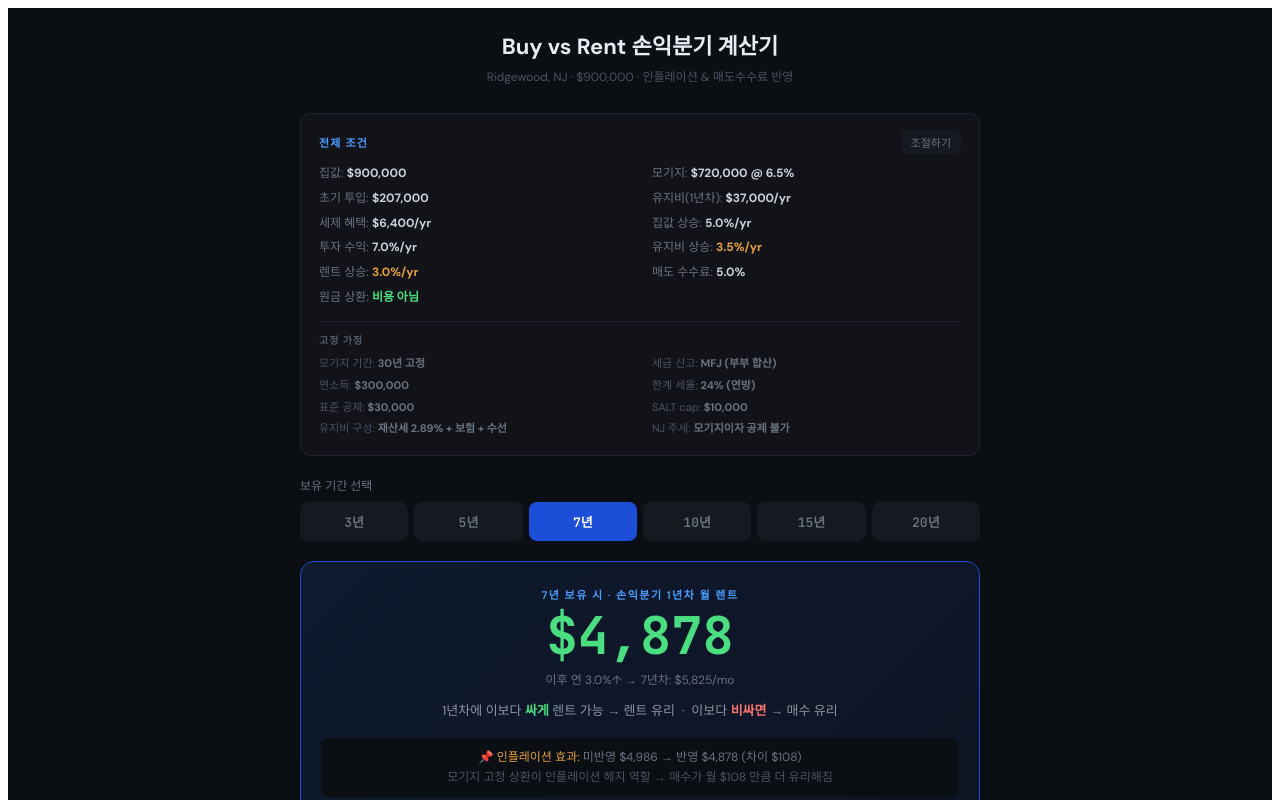
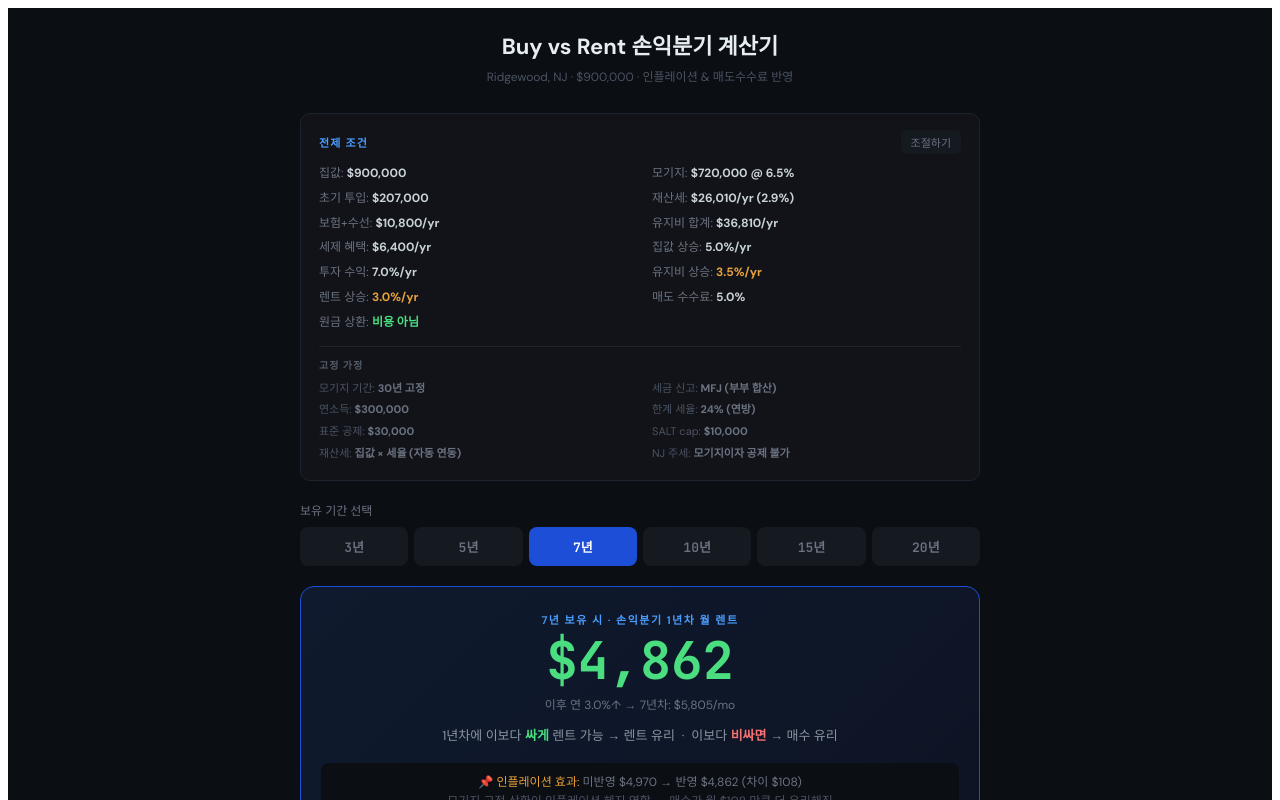
Before and after one commit to carlsagan21/buyvsrent, a React (Vite) app: page / in a window 1280 px wide. Shown: the top 800 px of the page. Built offline with nearby package versions, Linux system fonts and the light colour scheme.

Commit message:
feat: 유지비를 재산세율·보험·수선비로 분리 - 개별 슬라이더 제공, 재산세는 집값 연동

```diff
--- a/src/App.jsx
+++ b/src/App.jsx
@@ -5,8 +5,10 @@ const DEFAULTS = {
   downPct: 0.20,
   closingPct: 0.03,
   mortgageRate: 0.065,     // 2026.04 30yr fixed: 6.23%–6.51%
-  annualCostsY1: 37000,    // 재산세 $26K (2.89%) + 보험 $1.8K + 수선 $9K
-  taxBenefitY1: 6400,       // MFJ $300K: (항목공제 $56.8K − 표준공제 $30K) × 24%
+  propertyTaxRate: 0.0289, // Ridgewood NJ 2025 재산세율
+  insuranceY1: 1800,       // NJ 평균 주택 보험
+  maintenanceY1: 9000,     // 수선비 (~1% of home value)
+  taxBenefitY1: 6400,      // MFJ $300K: (항목공제 $56.8K − 표준공제 $30K) × 24%
   homeAppreciation: 0.05,  // Ridgewood NJ 10년 평균 ~5.0% (Zillow ZHVI)
   investReturn: 0.07,      // S&P 500 인플레 반영 실질수익률
   costGrowth: 0.035,
@@ -18,7 +20,8 @@ function derive(p) {
   const downPayment = p.homePrice * p.downPct;
   const closingCost = p.homePrice * p.closingPct;
   const mortgage = p.homePrice - downPayment;
-  return { ...p, downPayment, closingCost, mortgage };
+  const annualCostsY1 = p.homePrice * p.propertyTaxRate + p.insuranceY1 + p.maintenanceY1;
+  return { ...p, downPayment, closingCost, mortgage, annualCostsY1 };
 }
 
 function fmt(n) { return "$" + Math.round(n).toLocaleString("en-US"); }
@@ -89,7 +92,9 @@ const sliderDefs = [
   { key: "homePrice", label: "집값", min: 500000, max: 2000000, step: 10000, format: fmt },
   { key: "downPct", label: "다운페이먼트", min: 0.05, max: 0.40, step: 0.01, format: pct },
   { key: "mortgageRate", label: "모기지 금리", min: 0.03, max: 0.09, step: 0.001, format: pct },
-  { key: "annualCostsY1", label: "유지비 (1년차)", min: 10000, max: 60000, step: 1000, format: fmt },
+  { key: "propertyTaxRate", label: "재산세율", min: 0.01, max: 0.04, step: 0.001, format: pct },
+  { key: "insuranceY1", label: "주택 보험 (연)", min: 500, max: 5000, step: 100, format: fmt },
+  { key: "maintenanceY1", label: "수선비 (연)", min: 2000, max: 20000, step: 500, format: fmt },
   { key: "taxBenefitY1", label: "세제 혜택", min: 0, max: 20000, step: 500, format: fmt },
   { key: "homeAppreciation", label: "집값 상승률", min: 0.01, max: 0.08, step: 0.005, format: pct },
   { key: "investReturn", label: "투자 수익률", min: 0.04, max: 0.12, step: 0.005, format: pct },
@@ -207,7 +212,9 @@ export default function App() {
               <span>집값: <b style={{ color: "#c9d1d9" }}>{fmt(P.homePrice)}</b></span>
               <span>모기지: <b style={{ color: "#c9d1d9" }}>{fmt(P.mortgage)} @ {pct(P.mortgageRate)}</b></span>
               <span>초기 투입: <b style={{ color: "#c9d1d9" }}>{fmt(P.downPayment + P.closingCost)}</b></span>
-              <span>유지비(1년차): <b style={{ color: "#c9d1d9" }}>{fmt(P.annualCostsY1)}/yr</b></span>
+              <span>재산세: <b style={{ color: "#c9d1d9" }}>{fmt(P.homePrice * P.propertyTaxRate)}/yr ({pct(P.propertyTaxRate)})</b></span>
+              <span>보험+수선: <b style={{ color: "#c9d1d9" }}>{fmt(P.insuranceY1 + P.maintenanceY1)}/yr</b></span>
+              <span>유지비 합계: <b style={{ color: "#c9d1d9" }}>{fmt(P.annualCostsY1)}/yr</b></span>
               <span>세제 혜택: <b style={{ color: "#c9d1d9" }}>{fmt(P.taxBenefitY1)}/yr</b></span>
               <span>집값 상승: <b style={{ color: "#c9d1d9" }}>{pct(P.homeAppreciation)}/yr</b></span>
               <span>투자 수익: <b style={{ color: "#c9d1d9" }}>{pct(P.investReturn)}/yr</b></span>
@@ -228,7 +235,7 @@ export default function App() {
               <span>한계 세율: <b style={{ color: "#6b7280" }}>24% (연방)</b></span>
               <span>표준 공제: <b style={{ color: "#6b7280" }}>$30,000</b></span>
               <span>SALT cap: <b style={{ color: "#6b7280" }}>$10,000</b></span>
-              <span>유지비 구성: <b style={{ color: "#6b7280" }}>재산세 2.89% + 보험 + 수선</b></span>
+              <span>재산세: <b style={{ color: "#6b7280" }}>집값 × 세율 (자동 연동)</b></span>
               <span>NJ 주세: <b style={{ color: "#6b7280" }}>모기지이자 공제 불가</b></span>
             </div>
           </div>
```
